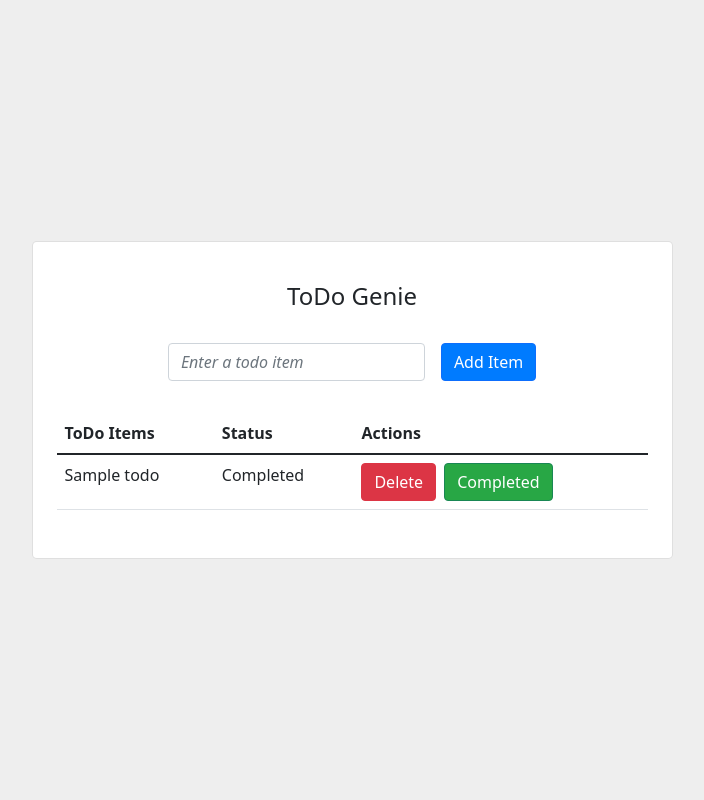
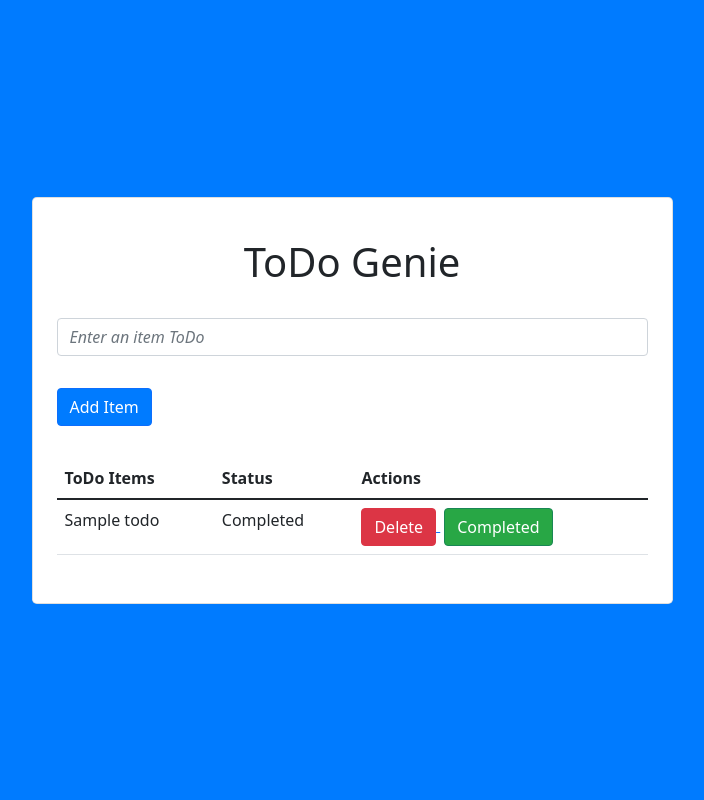
Before and after one commit to Tedbot2000/todo-genie, a Django app: page / in a window 1280 px wide. Shown: the whole page, without its empty margins (288-992 px from the left). Run offline with Django 4.2, Linux system fonts and the light colour scheme; tables that the repository leaves empty hold one stand-in row (values such as "Sample post").

Commit message:
add semantic elements ant tidy css

```diff
--- a/todo/static/todo/css/style.css
+++ b/todo/static/todo/css/style.css
@@ -1,3 +1,55 @@
+/* Main section height 100% of viewport */
+.vh-100 {
+  height: 100vh;
+  background-color: #007bff;
+}
+
+/* Container padding */
+.container {
+  padding-top: 5rem;
+  padding-bottom: 5rem;
+}
+
+/* Card styling */
+.card {
+  border-radius: .75rem;
+}
+
+/* Card body padding */
+.card-body {
+  padding: 2rem;
+}
+
+/* Text center alignment */
+.text-center {
+  text-align: center;
+}
+
+/* Margin and padding for headings */
+.my-3 {
+  margin-top: 1rem;
+  margin-bottom: 1rem;
+}
+
+.pb-3 {
+  padding-bottom: 1rem;
+}
+
+/* Form styles */
+.form-outline {
+  margin-bottom: 1rem;
+}
+
+/* Margin for table */
+.mb-4 {
+  margin-bottom: 1.5rem;
+}
+
+/* Additional styles for buttons */
+.ms-1 {
+  margin-left: .25rem;
+}
+
 /* Improve the contrast of placeholders */
 /* Taken from https://inclusive-components.design/a-todo-list/ */
 ::-webkit-input-placeholder {
@@ -23,6 +75,7 @@
     letter-spacing: 1px;
     border: none;
     background: #007bff; /* Vibrant Blue for primary button */
+    background: #000;
     cursor: pointer;
   }
 
--- a/todo/templates/todo/todo_list.html
+++ b/todo/templates/todo/todo_list.html
@@ -4,35 +4,38 @@
     <meta charset="UTF-8">
     <meta name="viewport" content="width=device-width, initial-scale=1.0">
     <title>ToDo Genie</title>
+    <!-- Bootstrap CSS -->
+    <link rel="stylesheet" href="https://cdn.jsdelivr.net/npm/bootstrap@5.1.3/dist/css/bootstrap.min.css" integrity="sha384-1BmE4kWBq78iYhFldvKuhfTAU6auU8tT94WrHftjDbrCEXSU1oBoqyl2QvZ6jIW3" crossorigin="anonymous">
     <!-- Load static files -->
     {% load static %}
     <!-- Reference the CSS file -->
     <link rel="stylesheet" href="{% static 'todo/css/style.css' %}">
-    <!-- Bootstrap CSS -->
-    <link rel="stylesheet" href="https://cdn.jsdelivr.net/npm/bootstrap@5.1.3/dist/css/bootstrap.min.css" integrity="sha384-1BmE4kWBq78iYhFldvKuhfTAU6auU8tT94WrHftjDbrCEXSU1oBoqyl2QvZ6jIW3" crossorigin="anonymous">
-    <script src="https://cdn.jsdelivr.net/npm/bootstrap@5.1.3/dist/js/bootstrap.min.js" integrity="sha384-QJHtvGhmr9XOIpI6YVutG+2QOK9T+ZnN4kzFN1RtK3zEFEIsxhlmWl5/YESvpZ13" crossorigin="anonymous"></script>
-    <!--script src="https://cdn.jsdelivr.net/npm/bootstrap@4.6.1/dist/js/bootstrap.bundle.min.js" integrity="sha384-fQybjgWLrvvRgtW6bFlB7jaZrFsaBXjsOMm/tB9LTS58ONXgqbR9W8oWht/amnpF" crossorigin="anonymous"></script-->
-    <link rel="stylesheet" href="{% static 'todo/css/style.css' %}">
 </head>
 <body>
-    <section class="vh-100" style="background-color: #eee;">
+    <!-- Main section covering full viewport height -->
+    <main class="vh-100">
         <div class="container py-5 h-100">
             <div class="row d-flex justify-content-center align-items-center h-100">
-                <div class="col col-lg-9 col-xl-7">
-                    <div class="card rounded-3">
+                <div class="col-lg-9 col-xl-7">
+                    <article class="card rounded-3">
                         <div class="card-body p-4">
-                            <h4 class="text-center my-3 pb-3">ToDo Genie</h4>
-                            <form method="POST" class="row row-cols-lg-auto g-3 justify-content-center align-items-center mb-4 pb-2">
+                            <header>
+                                <h1 class="text-center my-3 pb-3">ToDo Genie</h1>
+                            </header>
+                            <!-- Form for adding new ToDo items -->
+                            <form method="POST" class="row g-3 justify-content-center align-items-center mb-4 pb-2">
                                 {% csrf_token %}
                                 <div class="col-12">
                                     <div class="form-outline">
-                                        <input type="text" id="form1" class="form-control" name="task" placeholder="Enter a todo item" aria-label="Enter a todo item">
+                                        <input type="text" id="form1" class="form-control" name="task" placeholder="Enter an item ToDo" aria-label="Enter an item to do">
                                     </div>
                                 </div>
                                 <div class="col-12">
                                     <button type="submit" class="btn btn-primary">Add Item</button>
                                 </div>
                             </form>
+                            <!-- Table displaying ToDo items -->
+                            <section>
                                 <table class="table mb-4">
                                     <thead>
                                         <tr>
@@ -48,19 +51,25 @@
                                                 <td>{{ i.todo_name }}</td>
                                                 <td>{{ i.status|yesno:"Completed,In progress" }}</td>
                                                 <td>
-                                                <a href="{% url 'delete' i.todo_name %}"><button type="button" class="btn btn-danger">Delete</button></a>
-                                                <a href="{% url 'update' i.todo_name %}"><button type="button" class="btn btn-success ms-1">Completed</button></a>
+                                                    <a href="{% url 'delete' i.todo_name %}">
+                                                        <button type="button" class="btn btn-danger">Delete</button>
+                                                    </a>
+                                                    <a href="{% url 'update' i.todo_name %}">
+                                                        <button type="button" class="btn btn-success ms-1">Completed</button>
+                                                    </a>
                                                 </td>
                                             </tr>
                                         {% endfor %}
                                     </tbody>
                                 </table>
+                            </section>
+                        </div>
+                    </article>
                 </div>
             </div>
         </div>
-            </div>
-        </div>
-    </section>
+    </main>
     <!-- Bootstrap JS -->
+    <script src="https://cdn.jsdelivr.net/npm/bootstrap@5.1.3/dist/js/bootstrap.min.js" integrity="sha384-QJHtvGhmr9XOIpI6YVutG+2QOK9T+ZnN4kzFN1RtK3zEFEIsxhlmWl5/YESvpZ13" crossorigin="anonymous"></script>
 </body>
 </html>
```
Also changed, not shown: todo/models.py (line endings or trailing spaces), todo/urls.py (line endings or trailing spaces), todo_genie/settings.py (line endings or trailing spaces), todo_genie/urls.py (line endings or trailing spaces). Lines whose indentation alone changed are shown as unchanged.
